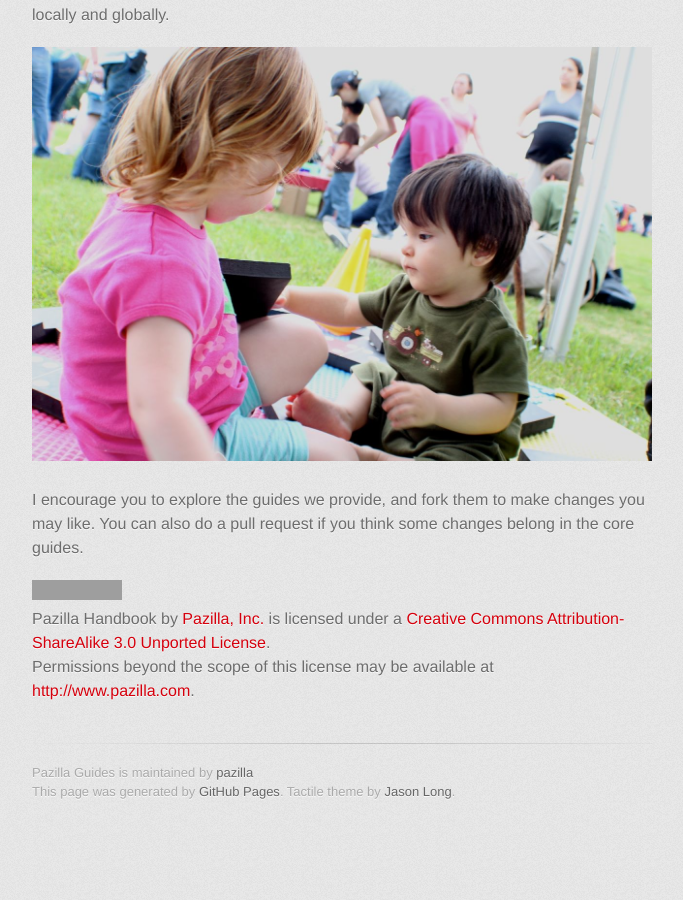
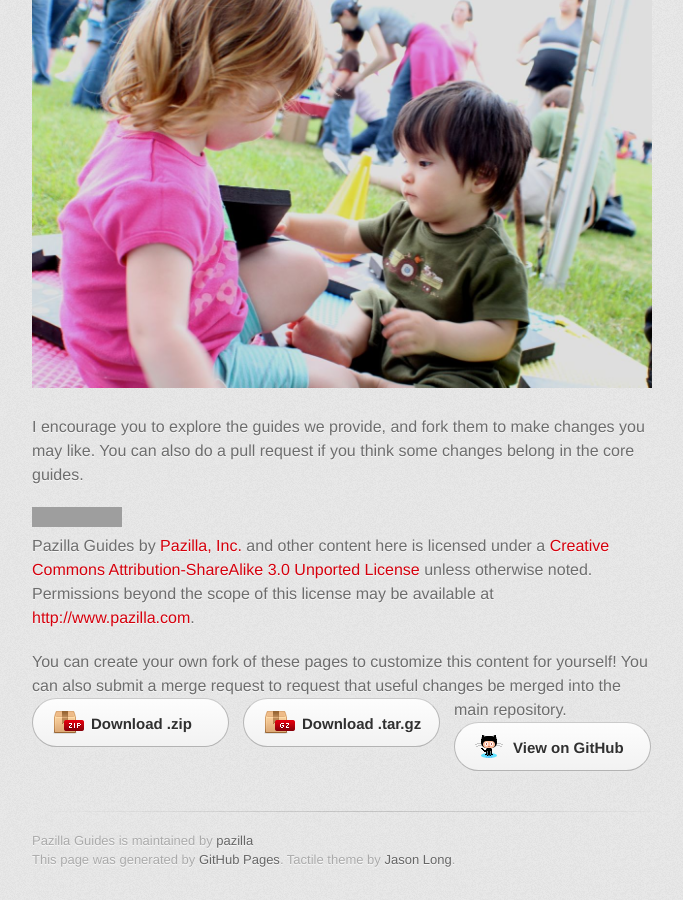
Before and after one commit to pazilla/pazilla.github.io, a Jekyll site: the page built from en_us/index.html, in a window 1280 px wide and 900 px high, scrolled down 2485 px. Shown: the whole window, without its empty margins (298-981 px from the left). Built offline with Jekyll 4.4.1, drawn with Linux system fonts in a browser that asks for light colours; some web fonts are replaced; before the commit the page ends 3317 px from its top, so only the background shows below that; some of the changed text lies outside the part shown; grey boxes are pictures that could not be loaded.

Commit message:
Update index.html

```diff
--- a/en_us/index.html
+++ b/en_us/index.html
@@ -1,40 +1,8 @@
-<!DOCTYPE html>
-<html>
-  <head>
-    <meta charset='utf-8'>
-    <meta http-equiv="X-UA-Compatible" content="chrome=1">
-    <link href='https://fonts.googleapis.com/css?family=Chivo:900' rel='stylesheet' type='text/css'>
-    <link rel="stylesheet" type="text/css" href="/stylesheets/stylesheet.css" media="screen" />
-    <link rel="stylesheet" type="text/css" href="/stylesheets/pygment_trac.css" media="screen" />
-    <link rel="stylesheet" type="text/css" href="/stylesheets/print.css" media="print" />
-    <!--[if lt IE 9]>
-    <script src="//html5shiv.googlecode.com/svn/trunk/html5.js"></script>
-    <![endif]-->
-    <title>Pazilla Guides by pazilla</title>
-  </head>
+---
+layout: default
+title: Home
+---
 
-  <body>
-    <div id="container">
-      <div class="inner">
-
-        <header>
-          <h1><img src="/images/pazilla-tortoise.gif" height="70" width="65" /><a href="/">Pazilla</a></h1>
-          <h2>Pazilla Guides</h2>
-        </header>
-        <section id="nav" class="clearfix">
-          <a href="donate" id="link-donate" class="button"><span>Donate</span></a>
-          <a href="about.html" id="link-about" class="button"><span>About</span></a>
-        </section>
-
-        <section id="downloads" class="clearfix">
-          <a href="https://github.com/pazilla/pazilla.github.io/zipball/master" id="download-zip" class="button"><span>Download .zip</span></a>
-          <a href="https://github.com/pazilla/pazilla.github.io/tarball/master" id="download-tar-gz" class="button"><span>Download .tar.gz</span></a>
-          <a href="https://github.com/pazilla/pazilla.github.io" id="view-on-github" class="button"><span>View on GitHub</span></a>
-        </section>
-
-        <hr>
-
-        <section id="main_content">
 <h3>Carriage Woods decorative trees</h3>
 <p>Here is a link to <a href="cw-nature.html">A guide with three decorative trees common to Carriage Woods.</a></p>
 
@@ -91,32 +59,3 @@ We seek to curtail violence and to mitigate conditions leading to violence, loca
 and fork them to make changes you may like.
 You can also do a pull request if you think some changes belong in the core guides.
 </p>
-
-<p>
-<a rel="license" href="http://creativecommons.org/licenses/by-sa/3.0/deed.en_US">
-<img alt="Creative Commons License" style="border-width:0" src="http://i.creativecommons.org/l/by-sa/3.0/88x31.png" /></a>
-<br />
-<span xmlns:dct="http://purl.org/dc/terms/" property="dct:title">Pazilla Handbook</span>
-by <a xmlns:cc="http://creativecommons.org/ns#" href="http://www.pazilla.com" property="cc:attributionName"
-      rel="cc:attributionURL">Pazilla, Inc.</a>
-is licensed under a
-<a rel="license" href="http://creativecommons.org/licenses/by-sa/3.0/deed.en_US">
-Creative Commons Attribution-ShareAlike 3.0 Unported License</a>.<br />
-Permissions beyond the scope of this license may be available at
-<a xmlns:cc="http://creativecommons.org/ns#" href="http://www.pazilla.com" rel="cc:morePermissions">
-http://www.pazilla.com</a>.
-</p>
-
-
-</section>
-
-        <footer>
-          Pazilla Guides is maintained by <a href="https://github.com/pazilla">pazilla</a><br>
-          This page was generated by <a href="http://pages.github.com">GitHub Pages</a>. Tactile theme by <a href="https://twitter.com/jasonlong">Jason Long</a>.
-        </footer>
-
-
-      </div>
-    </div>
-  </body>
-</html>
```
